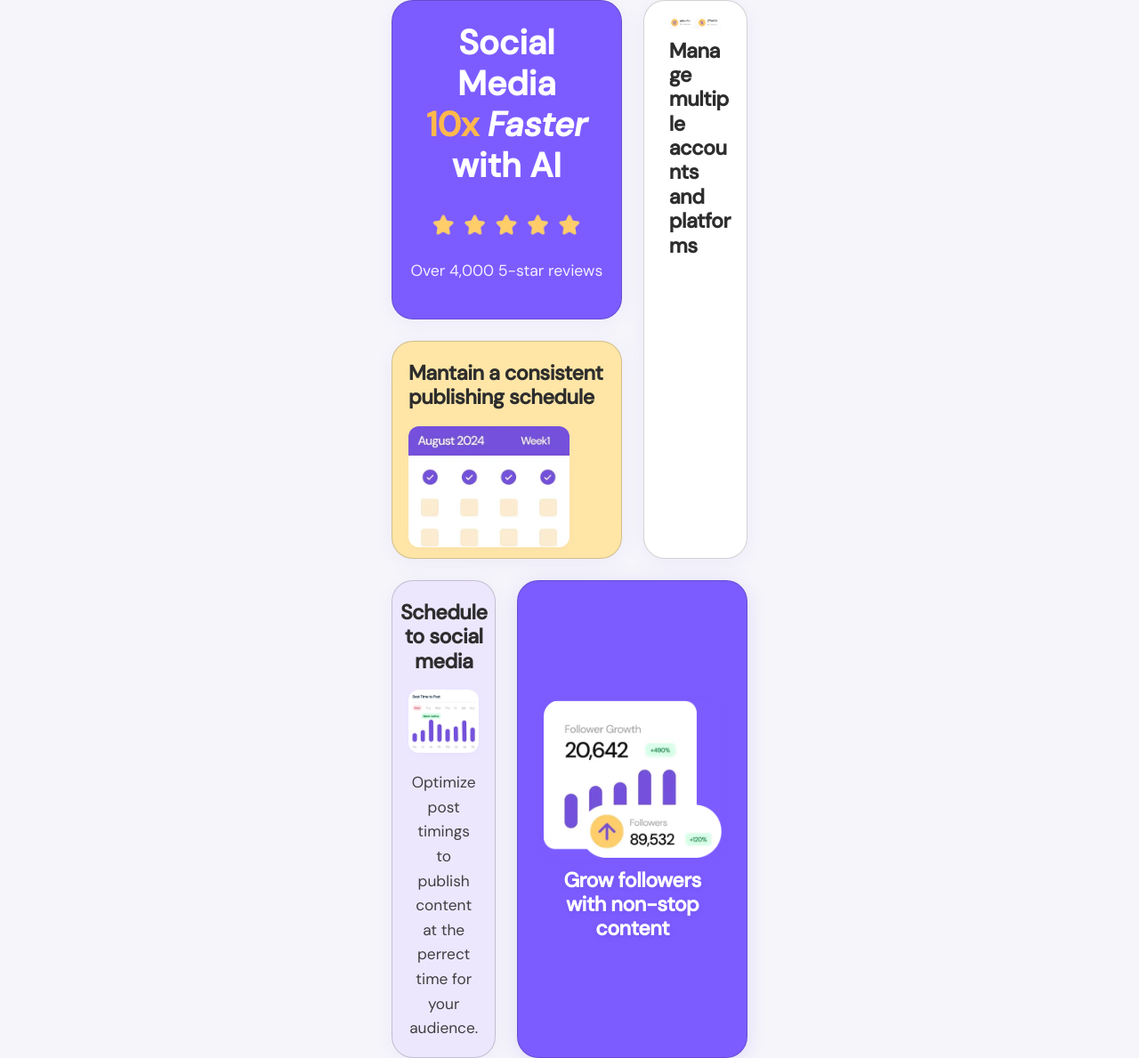
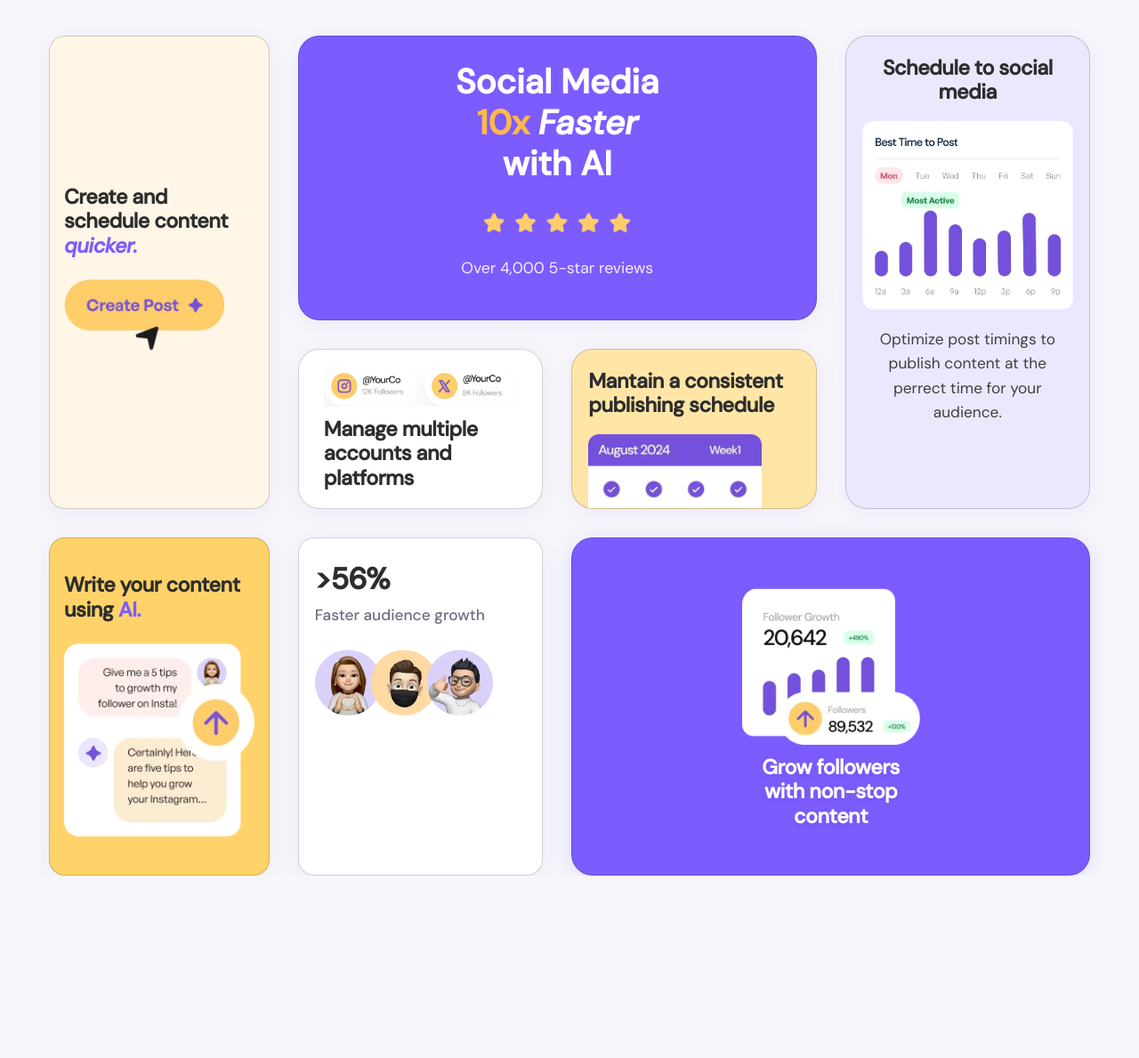
Before and after one commit to XcarabuzX/proyectoSass, a website: page index.html in a window 1280 px wide. Shown: the top 1189 px of the page at 89% size. After the commit the page ends 984 px from the top, so only its background shows below. Drawn offline with nearby package versions, Linux system fonts and the light colour scheme; files that its build step writes are made by us from their sources; files whose address does not match are found by name.

Commit message:
se ajusta el responisve tanto para desktop como para movil

```diff
--- a/scss/main.scss
+++ b/scss/main.scss
@@ -53,6 +53,7 @@ body {
   color: $color-text-main;
   min-height: 100vh;
   line-height: 1.6;
+  overflow-x: hidden;
 }
 
 // Mixins
@@ -438,49 +439,56 @@ body {
     display: flex;
     flex-direction: column;
     gap: 16px;
+    height: auto;
   }
   .card {
-    padding: 18px 10px;
+    padding: 18px 16px;
     width: 100%;
     min-height: unset;
   }
   .container {
     padding: 0 4px;
   }
-  // Ordenar los cards en una sola columna según el orden visual de la imagen
   .card--1 { order: 1; }
   .card--2 { order: 2; }
-  .card--3 { order: 3; padding-left: 25px; padding-right: 25px;}
+  .card--3 { order: 3; padding-left: 16px; padding-right: 16px;}
   .card--4 { order: 4; }
-  .card--5 { order: 5; min-height: 400px; }
-  .card--6 { order: 6; padding-left: 25px; padding-right: 25px;}
-  .card--7 { order: 7; padding-left: 25px; padding-right: 25px; }
-  .card--8 { order: 8; padding-left: 25px; padding-right: 25x; }
+  .card--5 { order: 5; min-height: auto; padding-left: 16px; padding-right: 16px; }
+  .card--6 { order: 6; padding-left: 16px; padding-right: 16px;}
+  .card--7 { order: 7; padding-left: 16px; padding-right: 16px; }
+  .card--8 { order: 8; padding-left: 16px; padding-right: 16px; }
+  .card--9 { order: 9; display: block; }
 }
 
 // Desktop: grid layout
 @media (min-width: 601px) {
   .bento-grid {
     display: grid;
-    grid-template-columns: repeat(3, 1fr);
-    grid-template-rows: repeat(6, minmax(120px, auto));
-    gap: 24px;
+    grid-template-columns: 0.9fr 1fr 1fr 1fr;
+    grid-template-rows: 1.1fr 0.8fr 1fr;
+    gap: 32px;
     width: 100%;
-    max-width: 400px;
+    max-width: 1200px;
     margin: 0 auto;
+    grid-template-areas:
+      "card7 card1 card1 card4"
+      "card7 card2 card3 card4"
+      "card8 card6 card5 card5";
+    height: 90vh;
+    max-height: 900px;
+    align-items: stretch;
   }
   .card {
     width: 100%;
     min-height: 120px;
   }
-  // Restaurar posiciones de grid
-  .card--1 { grid-column: 1 / 3; grid-row: 1 / 2; order: unset; }
-  .card--2 { grid-column: 3 / 4; grid-row: 1 / 3; order: unset; }
-  .card--3 { grid-column: 1 / 3; grid-row: 2 / 3; order: unset; }
-  .card--4 { grid-column: 1 / 2; grid-row: 3 / 4; order: unset; }
-  .card--5 { grid-column: 2 / 4; grid-row: 3 / 4; order: unset; }
-  .card--6 { grid-column: 1 / 3; grid-row: 4 / 5; order: unset; }
-  .card--7 { grid-column: 3 / 4; grid-row: 4 / 5; order: unset; }
-  .card--8 { grid-column: 1 / 2; grid-row: 5 / 7; order: unset; }
-  .card--9 { grid-column: 2 / 4; grid-row: 5 / 7; order: unset; }
+  .card--1 { grid-area: card1; min-height: 320px; }
+  .card--2 { grid-area: card2; min-height: 180px; }
+  .card--3 { grid-area: card3; min-height: 180px; }
+  .card--4 { grid-area: card4; min-height: 180px; }
+  .card--5 { grid-area: card5; min-height: 180px; }
+  .card--6 { grid-area: card6; min-height: 180px; }
+  .card--7 { grid-area: card7; min-height: 380px; }
+  .card--8 { grid-area: card8; min-height: 380px; }
+  .card--9 { display: none; }
 }
```
